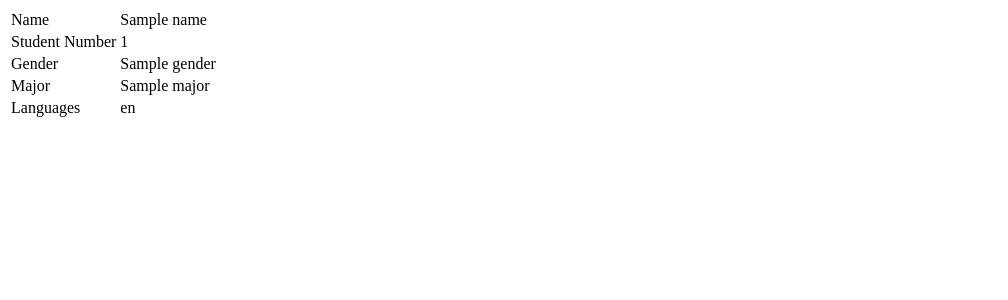
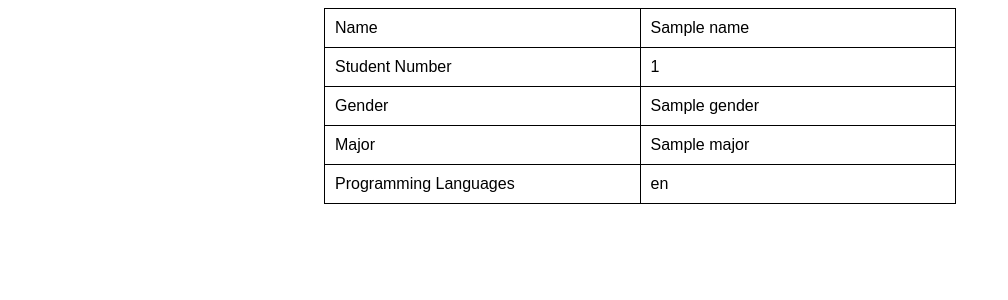
Before and after one commit to sujinee01/OSSPrac_0221_4, a Flask app: template teamhw4/app/templates/result.html in a window 1280 px wide. Shown: the top 300 px of the page, without its empty margins (0-1008 px from the left). Run offline with Flask 3, Linux system fonts and the light colour scheme; the template is opened without the code that fills it: most values are stand-ins (such as "Sample title", 1, 10 or a date in 2020).

Commit message:
resolve problem:info_html, result.html, main.py

```diff
--- a/teamhw4/app/main.py
+++ b/teamhw4/app/main.py
@@ -11,7 +11,7 @@ def submit():
     if request.method == 'POST':
         name = request.form['name']
         student_number = request.form['student_number']
-        gender = request.form['gender']
+        gender = request.form.get('gender', 'Not specified')  # Default to 'Not specified' if not provided
         major = request.form['major']
         languages = request.form.getlist('languages')
         return render_template('result.html', name=name, student_number=student_number,
--- a/teamhw4/app/templates/result.html
+++ b/teamhw4/app/templates/result.html
@@ -1,17 +1,56 @@
 <!DOCTYPE html>
 <html lang="en">
   <head>
-    <meta charset="UTF-8">
+    <meta charset="UTF-8" />
     <title>Result</title>
+    <style>
+      body {
+        font-family: Arial, sans-serif; /* Sets a more modern default font */
+      }
+      table {
+        width: 50%; /* Adjust as needed */
+        margin-left: auto;
+        margin-right: auto; /* Centers the table on the page */
+        border-collapse: collapse; /* Ensures borders between cells are merged */
+        table-layout: fixed; /* Helps keep columns evenly spaced */
+      }
+      td,
+      th {
+        border: 1px solid #000; /* Solid black border around cells */
+        padding: 10px; /* More padding for content within cells */
+        text-align: left; /* Aligns text to the left within cells */
+      }
+      th {
+        background-color: #f2f2f2; /* Light grey background for headers */
+        text-transform: capitalize; /* Makes headers appear more formal */
+      }
+      td {
+        background-color: #ffffff; /* Ensures cell backgrounds are white */
+      }
+    </style>
   </head>
   <body>
     <table>
-    <tr><td>Name</td><td>{{ name }}</td></tr>
-    <tr><td>Student Number</td><td>{{ student_number }}</td></tr>
-    <tr><td>Gender</td><td>{{ gender }}</td></tr>
-    <tr><td>Major</td><td>{{ major }}</td></tr>
-    <tr><td>Languages</td>
-        <td>{{ languages|join(', ') }}</td></tr>
+      <tr>
+        <td>Name</td>
+        <td>{{ name }}</td>
+      </tr>
+      <tr>
+        <td>Student Number</td>
+        <td>{{ student_number }}</td>
+      </tr>
+      <tr>
+        <td>Gender</td>
+        <td>{{ gender }}</td>
+      </tr>
+      <tr>
+        <td>Major</td>
+        <td>{{ major }}</td>
+      </tr>
+      <tr>
+        <td>Programming Languages</td>
+        <td>{{ languages|join(', ') }}</td>
+      </tr>
     </table>
   </body>
 </html>
```
Also changed, not shown: teamhw4/app/templates/input_info.html (+13 -12 lines). Lines whose indentation alone changed are shown as unchanged.
